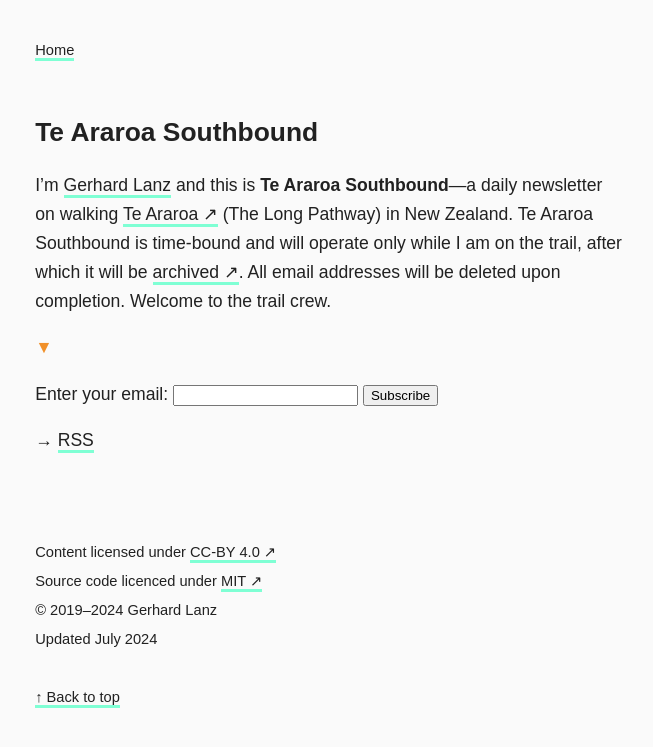
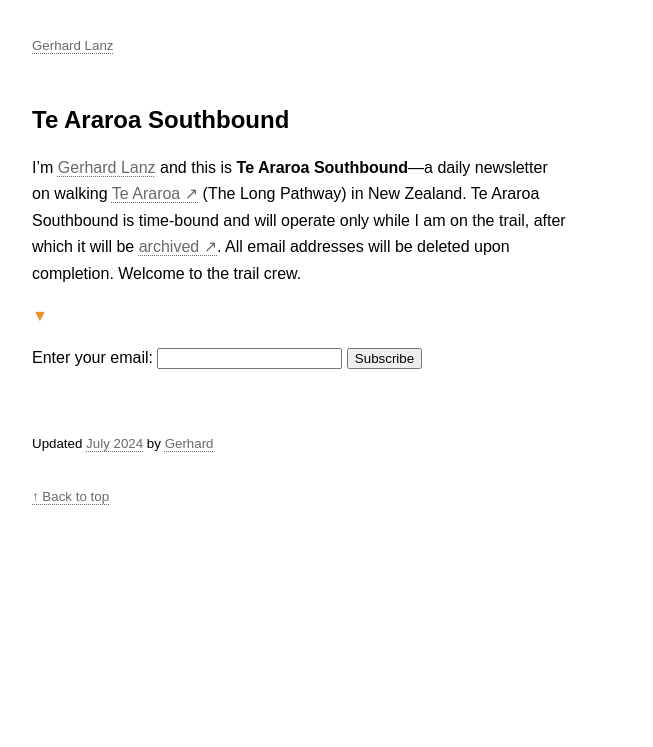
Before and after one commit to gerhardlanz/ta-sobo.gerhardla.nz, a Jekyll site: the page built from README.md, in a window 1280 px wide. Shown: the top 747 px of the page, without its empty margins (8-661 px from the left). Built offline with Jekyll 4.4.1, drawn with Linux system fonts in a browser that asks for light colours; Markdown is read by kramdown in place of the engine named in the settings; our own code applies the rules of GitHub Pages for plain Markdown files.

Commit message:
chore: site redesign

```diff
--- a/README.md
+++ b/README.md
@@ -20,5 +20,3 @@
   <input type="hidden" value="1" name="embed" />
   <input type="submit" value="Subscribe" />
 </form>
-
-→ [RSS](https://buttondown.email/gerhard/rss)
--- a/_layouts/default.html
+++ b/_layouts/default.html
@@ -3,7 +3,7 @@
 
 <head>
     <style>
-        :root{color-scheme:light dark}body{color:light-dark(#212121, #fafafa);background-color:light-dark(#fafafa, #212121);font:110%/1.65 sans-serif}article,footer,nav{margin:2em;max-width:60ch}h1,h2,h3{line-height:1.2;margin-top:2em;text-wrap:balance}a{color:unset;border-bottom:solid aquamarine;text-decoration:none}blockquote{border-left:solid 1px;font:italic 95%/1.4 sans-serif;margin:2.5rem 0;padding:0 4%}code{background-color:light-dark(#f5f5f5, #333);border-radius:3px;margin-right:2px;padding:0.2em 0.3em;white-space:nowrap}pre code{background-color:light-dark(#f5f5f5, #333);border-radius:3px;display:inline-block;margin:auto -1em;padding:0.65em 1em;white-space:pre-wrap;word-wrap:break-word}time{font:90%/1.4 sans-serif}img{border-radius:3px;max-width:100%}
+        :root{color-scheme:light dark}body{color:light-dark();background-color:light-dark();font:100%/1.65 sans-serif}article,footer,nav{margin:2em;max-width:60ch}h1,h2,h3{line-height:1.2;margin-top:2em;text-wrap:balance}a{color:light-dark(DimGray, DarkGray);text-underline-offset:3px;text-decoration-style:dotted;text-decoration-color:light-dark(DimGray, DarkGray);text-decoration-thickness:1px;transition:background 0.2s linear}a:hover{background:light-dark(#3FC,#0FC) !important}blockquote{border-left:solid 1px;font:italic 95%/1.4 sans-serif;margin:2.5rem 0;padding:0 4%}code{background-color:light-dark(WhiteSmoke, Black);border-radius:3px;margin-right:2px;padding:0.2em 0.3em;white-space:nowrap}pre code{background-color:light-dark(WhiteSmoke, Black);border-radius:3px;display:inline-block;margin:auto -1em;padding:0.65em 1em;white-space:pre-wrap;word-wrap:break-word}img{border-radius:3px;max-width:100%}
     </style>
     <meta charset="UTF-8">
     <meta name="robots" content="noindex, nofollow">
@@ -22,26 +22,22 @@
     <meta name="theme-color" content="#333" media="(prefers-color-scheme: light)">
     <link rel="canonical" href="{{ page.url | prepend: site.url }}">
     {% feed_meta %}
-    <title>{% if page.permalink == '/' %}{{ site.title }}{% else %}{{ page.title }} • {{ site.title }}{% endif %}</title>
+    <title>{% if page.permalink == '/' %}{{ site.title }}{% else %}{{ page.title }} • {{ site.title }}{% endif %}
+    </title>
 </head>
 
 <body>
     <div>
         <nav>
             <small>
-                <a href="/">Home</a>
+                <a href="/">Gerhard Lanz</a>
             </small>
         </nav>
         <article>{{ content }}<br></article>
         <footer>
             <small>
-                Content licensed under <a href="http://creativecommons.org/licenses/by/4.0/">CC-BY 4.0 ↗</a><br>
-                Source code licenced under <a href="https://github.com/gerdspatial/gerhardla.nz/blob/master/LICENSE">MIT
-                    ↗</a><br>
-                © 2019–2024 Gerhard Lanz<br>
-                Updated {{ "now" | date: "%B %Y" }}<br><br>
+                Updated <a href="/now">{{ "now" | date: "%B %Y" }}</a> by <a href="/about">Gerhard</a><br><br>
                 <a href="#">↑ Back to top</a>
-            </small>
         </footer>
     </div>
 </body>
```
Also changed, not shown: _config.yml (line endings or trailing spaces).
